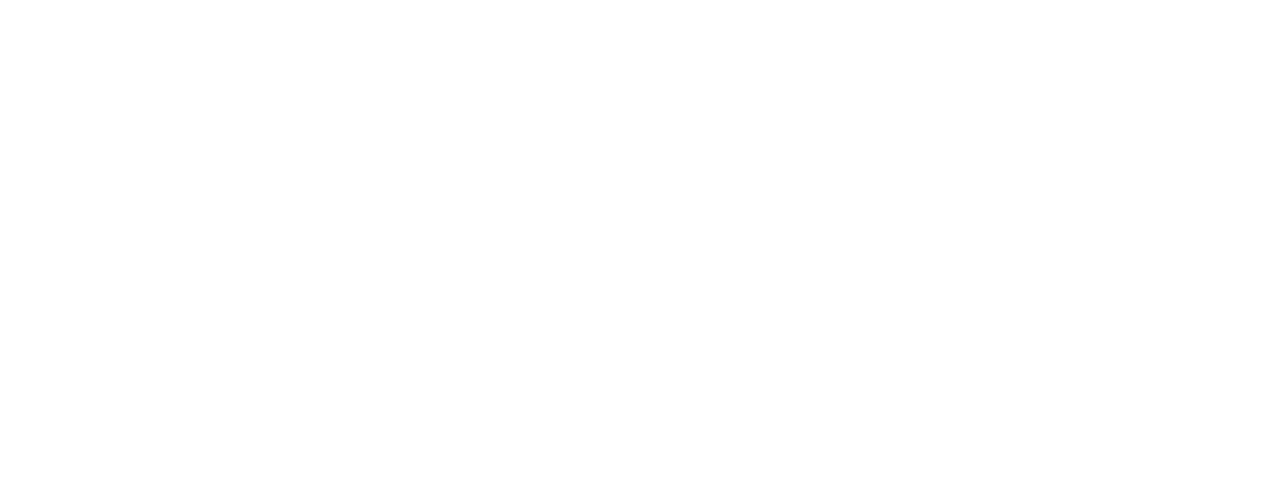
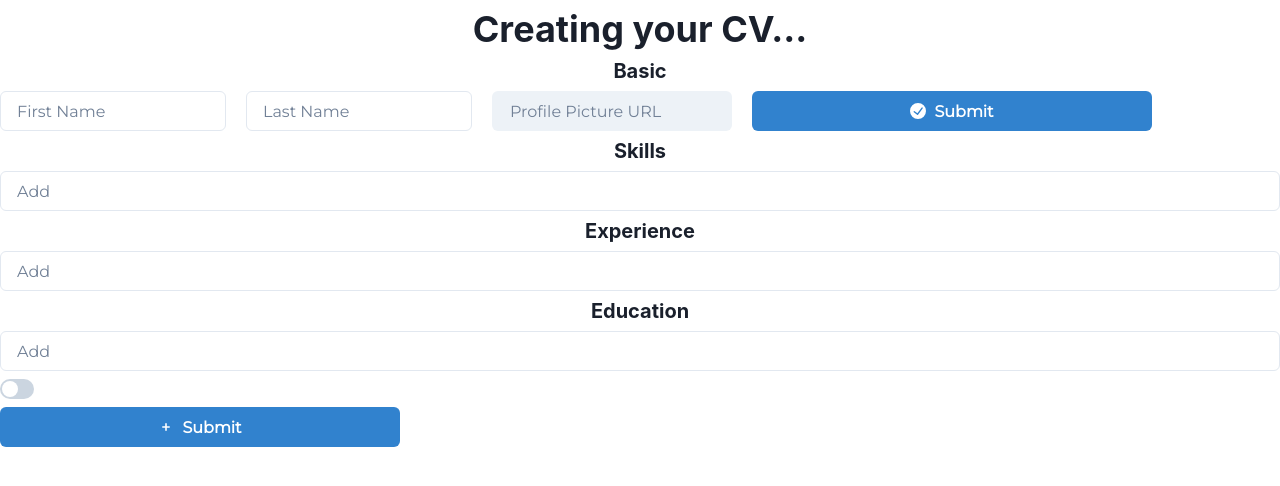
Before and after one commit to PoC-Community/software-pool-rush-cv-generator, a React (Create React App) app in the folder front-end/: page /create in a window 1280 px wide. Before the commit this address had no page. Shown: the top 486 px of the page. Built offline with nearby package versions, Linux system fonts and the light colour scheme.

Commit message:
[ADD] User input page, limited links; skeleton

```diff
--- a/front-end/src/app/Routes.tsx
+++ b/front-end/src/app/Routes.tsx
@@ -5,6 +5,7 @@
 import { Register } from '../pages/Register';
 import { Login } from '../pages/Login';
 import { Dashboard } from 'pages/Dashboard';
+import User from 'pages/UserInput';
 
 const MyRoutes = (): ReactElement => {
   return (
@@ -15,6 +16,7 @@
             <Route path="/register" element={<Register />} />
             <Route path="/login" element={<Login />} />
             <Route path="/dashboard" element={<Dashboard />} />
+            <Route path="/create" element={<User />} />
         </Routes>
         </BrowserRouter>
       </Stack>
--- a/front-end/src/components/Bar/TopBar.tsx
+++ b/front-end/src/components/Bar/TopBar.tsx
@@ -68,6 +68,7 @@
             justify={'flex-end'}
             direction={'row'}
             spacing={6}>
+            <Link href="/create">
               <Button
                 as={'a'}
                 display={{ base: 'none', md: 'inline-flex' }}
@@ -81,6 +82,7 @@
                 }}>
                 Create a CV
               </Button>
+            </Link>
           </Stack>
         </Flex>
 
--- a/front-end/src/index.tsx
+++ b/front-end/src/index.tsx
@@ -5,6 +5,7 @@
 import App from './app/App';
 import theme from './theme';
 import './theme/index.css';
+
 
 const root = ReactDOM.createRoot(document.getElementById('root') as HTMLElement);
 root.render(
--- /dev/null
+++ b/front-end/src/pages/UserInput.tsx
@@ -0,0 +1,50 @@
+import React, { ReactElement, useState } from 'react';
+import { HStack, Switch, Spacer, Link, Heading, Button, Input } from '@chakra-ui/react'
+import { CheckCircleIcon, SmallAddIcon } from '@chakra-ui/icons'
+
+const User = () : ReactElement => {
+    const [profile, setProfile] = useState('');
+    const handleClick = () => {
+        console.log(`Profile : ${profile}`);
+    }
+
+    return (
+        <>
+        <Spacer />
+        <Heading as="title" size="xl" noOfLines={1} textAlign='center'>
+            Creating your CV...
+        </Heading>
+        <Heading size="md" noOfLines={1} textAlign='center'>
+            Basic
+        </Heading>
+        <HStack spacing='20px'>
+            <Input size="md" placeholder="First Name" width="30" />
+            <Input size="md" placeholder="Last Name" width="30" />
+            <Input size="md" variant='filled' placeholder="Profile Picture URL" onChange={e => setProfile(e.target.value)} width="60" />
+            <Button onClick={handleClick} size="md" height="40px" width="400px" leftIcon={<CheckCircleIcon />} colorScheme="blue" variant="solid">
+                Submit
+            </Button>
+        </HStack>
+        <Heading size="md" noOfLines={1} textAlign='center'>
+            Skills
+        </Heading>
+        <Input size="md" placeholder="Add" width="15" />
+        <Heading size="md" noOfLines={1} textAlign='center'>
+            Experience
+        </Heading>
+        <Input size="md" placeholder="Add" width="15" />
+        <Heading size="md" noOfLines={1} textAlign='center'>
+            Education
+        </Heading>
+        <Input size="md" placeholder="Add" width="15" />
+        <Switch size='md' />
+        <Link href="/create">
+            <Button size="xl" id='homePage-register-button' height="40px" width="400px" leftIcon={<SmallAddIcon />} colorScheme="blue" variant="solid">
+                Submit
+            </Button>
+        </Link>
+        </>
+    )
+}
+
+export default User;
--- a/front-end/tsconfig.json
+++ b/front-end/tsconfig.json
@@ -23,5 +23,5 @@
   },
   "include": [
     "src"
-  ]
+, "../tmp"  ]
 }
```
Also changed, not shown: front-end/src/pages/Dashboard.tsx (+1 -18 lines). Lines whose indentation alone changed are shown as unchanged.
